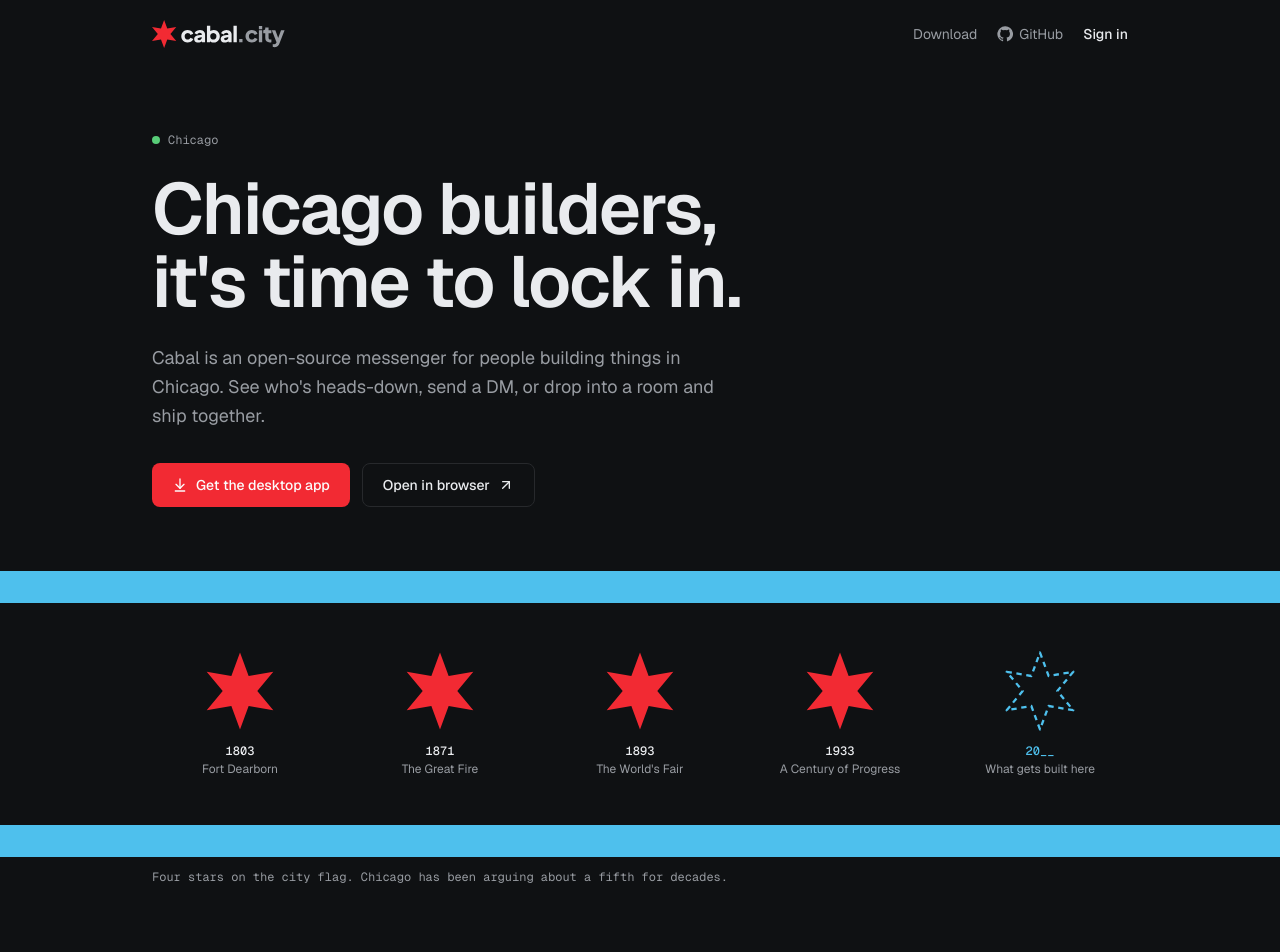
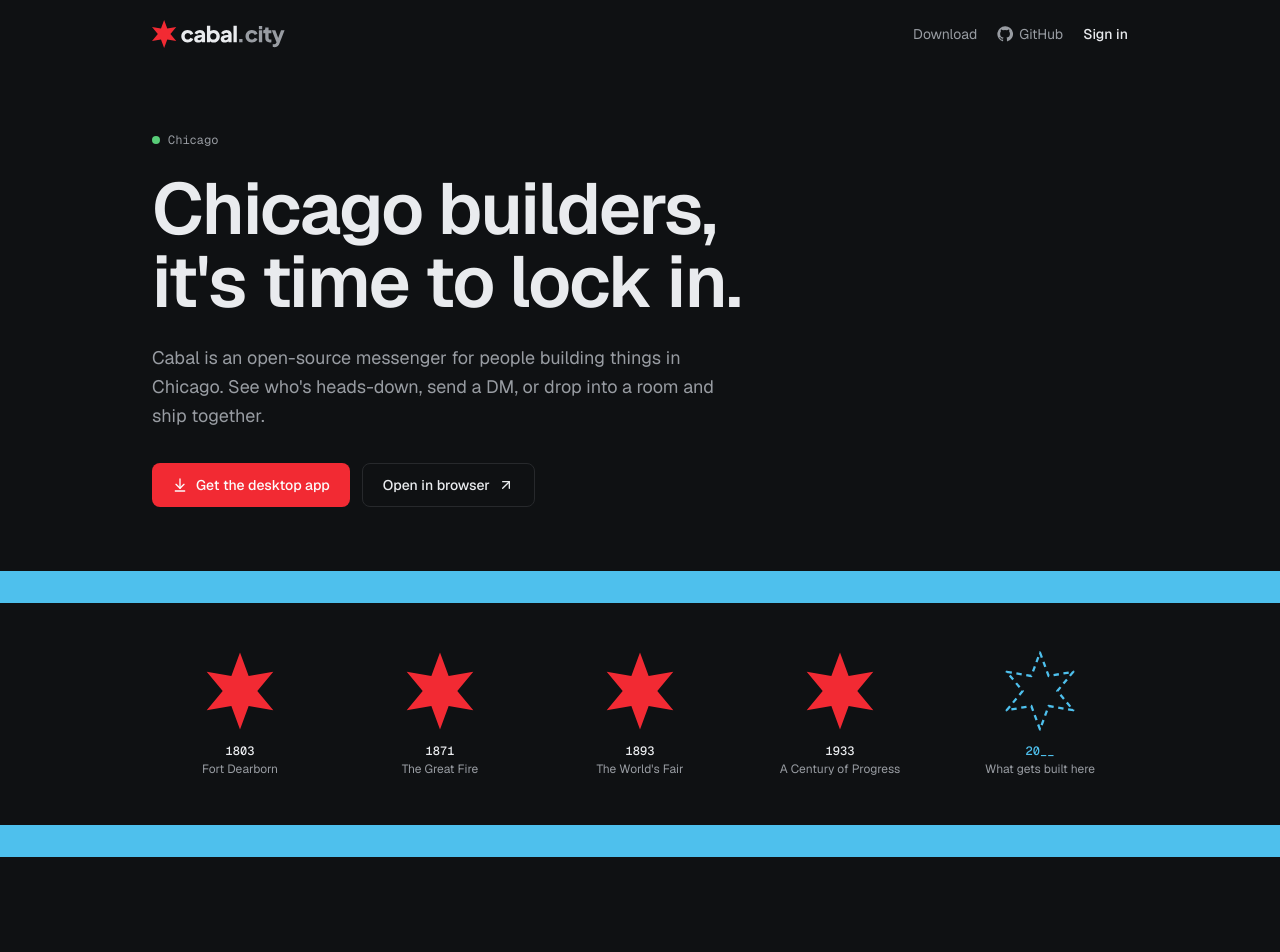
Before and after one commit to dance-hq/cabal-city, a Next.js app: page / in a window 1280 px wide. Shown: the top 952 px of the page. Built offline with nearby package versions, Linux system fonts and the light colour scheme; no server answers; the database is empty.

Commit message:
Remove the flag caption

```diff
--- a/components/marketing/chicago-flag.tsx
+++ b/components/marketing/chicago-flag.tsx
@@ -10,7 +10,7 @@ const STARS = [
 // The city flag, stretched edge to edge, with room left for a fifth star.
 export function ChicagoFlag() {
   return (
-    <figure className="flex w-full flex-col" aria-labelledby="flag-caption">
+    <figure className="flex w-full flex-col" aria-label="The stars of the Chicago city flag, with room for a fifth">
       <div className="h-5 bg-flag md:h-8" aria-hidden />
       <div className="mx-auto w-full max-w-5xl px-6 py-8 md:py-12">
         <ol className="grid grid-cols-5 gap-2 md:gap-6">
@@ -37,9 +37,6 @@ export function ChicagoFlag() {
         </ol>
       </div>
       <div className="h-5 bg-flag md:h-8" aria-hidden />
-      <figcaption id="flag-caption" className="mx-auto w-full max-w-5xl px-6 pt-3 font-mono text-xs text-muted-foreground">
-        Four stars on the city flag. Chicago has been arguing about a fifth for decades.
-      </figcaption>
     </figure>
   )
 }
```
